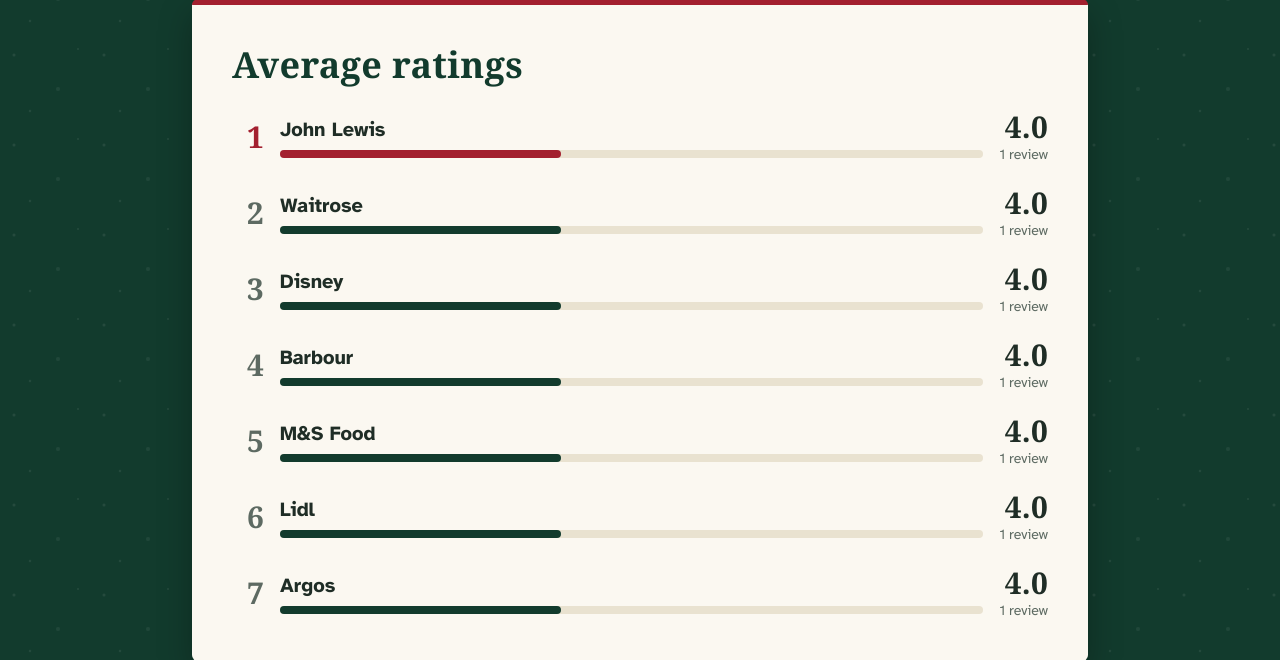
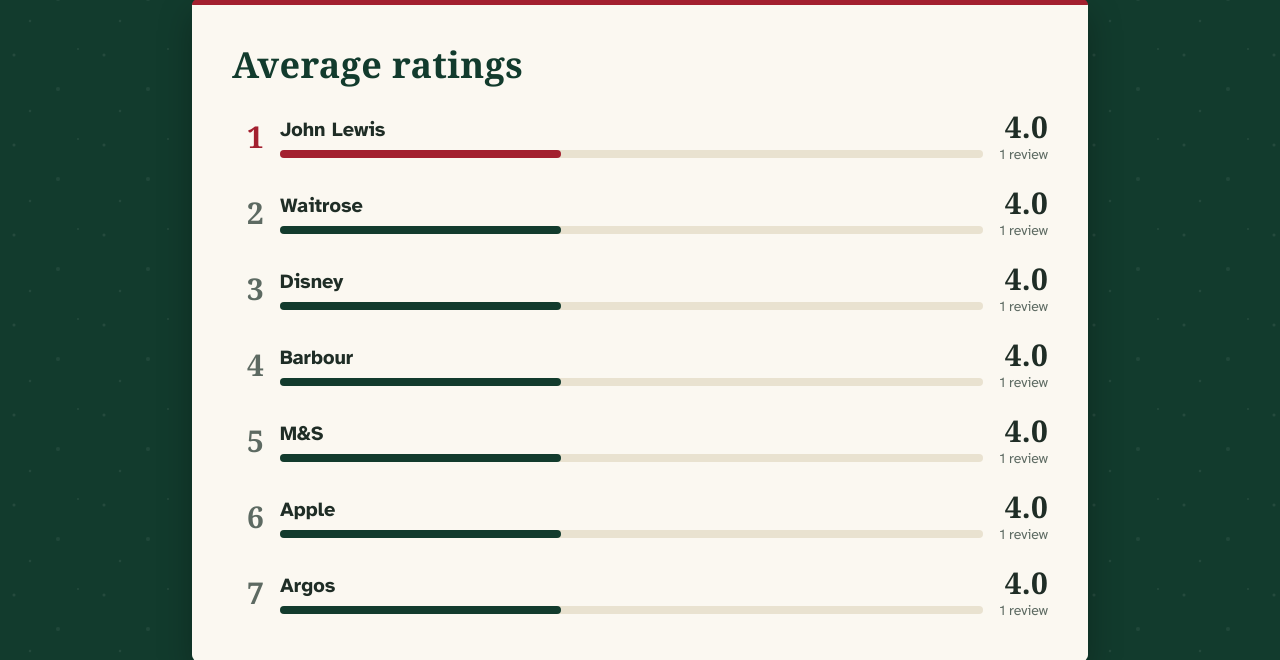
Before and after one commit to helloiamoliver/ChristmasAdverts, a Flask app: page /results in a window 1280 px wide. Shown: the part 233-893 px from the top of the page. Run offline with Flask 3, Linux system fonts and the light colour scheme; tables that the repository leaves empty hold one stand-in row (values such as "Sample post"); some libraries are stand-ins or nearby versions; some web fonts are replaced.

Commit message:
Swapped to M&S and Apple

```diff
--- a/app.py
+++ b/app.py
@@ -40,8 +40,8 @@ class Review(db.Model):
     waitrose_comment = db.Column(db.Text)
     johnlewis_rating = db.Column(db.Integer, nullable=False)
     johnlewis_comment = db.Column(db.Text)
-    lidl_rating = db.Column(db.Integer, nullable=False)
-    lidl_comment = db.Column(db.Text)
+    apple_rating = db.Column(db.Integer, nullable=False)
+    apple_comment = db.Column(db.Text)
     argos_rating = db.Column(db.Integer, nullable=False)
     argos_comment = db.Column(db.Text)
     barbour_rating = db.Column(db.Integer, nullable=False)
@@ -67,7 +67,7 @@ def review(step):
         elif step < 7:
             return redirect(url_for('review', step=step+1))
 
-    brands = ['johnlewis', 'waitrose', 'disney', 'barbour', 'mands', 'lidl', 'argos']
+    brands = ['johnlewis', 'waitrose', 'disney', 'barbour', 'mands', 'apple', 'argos']
     if step <= len(brands):
         return render_template('review_form.html', step=step, brand=brands[step-1])
 
@@ -85,8 +85,8 @@ def submit():
         waitrose_comment=request.form.get('waitrose_comment', ''),
         johnlewis_rating=int(request.form.get('johnlewis_rating')),
         johnlewis_comment=request.form.get('johnlewis_comment', ''),
-        lidl_rating=int(request.form.get('lidl_rating')),
-        lidl_comment=request.form.get('lidl_comment', ''),
+        apple_rating=int(request.form.get('apple_rating')),
+        apple_comment=request.form.get('apple_comment', ''),
         argos_rating=int(request.form.get('argos_rating')),
         argos_comment=request.form.get('argos_comment', ''),
         barbour_rating=int(request.form.get('barbour_rating')),
@@ -104,7 +104,7 @@ def thank_you():
 @app.route('/results')
 def results():
     reviews = Review.query.all()
-    brands = ['johnlewis', 'waitrose', 'disney', 'barbour', 'mands', 'lidl', 'argos']
+    brands = ['johnlewis', 'waitrose', 'disney', 'barbour', 'mands', 'apple', 'argos']
     stats = {}
 
     for brand in brands:
@@ -127,7 +127,7 @@ def results():
 @app.route('/api/stats')
 def api_stats():
     reviews = Review.query.all()
-    brands = ['johnlewis', 'waitrose', 'disney', 'barbour', 'mands', 'lidl', 'argos']
+    brands = ['johnlewis', 'waitrose', 'disney', 'barbour', 'mands', 'apple', 'argos']
     stats = {}
 
     for brand in brands:
--- a/templates/results.html
+++ b/templates/results.html
@@ -2,7 +2,7 @@
 
 {% block content %}
 {% macro brand_name(b) -%}
-{{ {'johnlewis': 'John Lewis', 'mands': 'M&S Food'}.get(b, b|title) }}
+{{ {'johnlewis': 'John Lewis', 'mands': 'M&S'}.get(b, b|title) }}
 {%- endmacro %}
 
 <div class="min-h-screen px-4 pt-24 pb-16">
--- a/templates/welcome.html
+++ b/templates/welcome.html
@@ -7,8 +7,8 @@
     ('waitrose', 'Waitrose'),
     ('disney', 'Disney'),
     ('barbour', 'Barbour'),
-    ('mands', 'M&S Food'),
-    ('lidl', 'Lidl'),
+    ('mands', 'M&S'),
+    ('apple', 'Apple'),
     ('argos', 'Argos')
 ] %}
 
```
Also changed, not shown: code/oldTemplates/welcome.html (+7 -7 lines).
